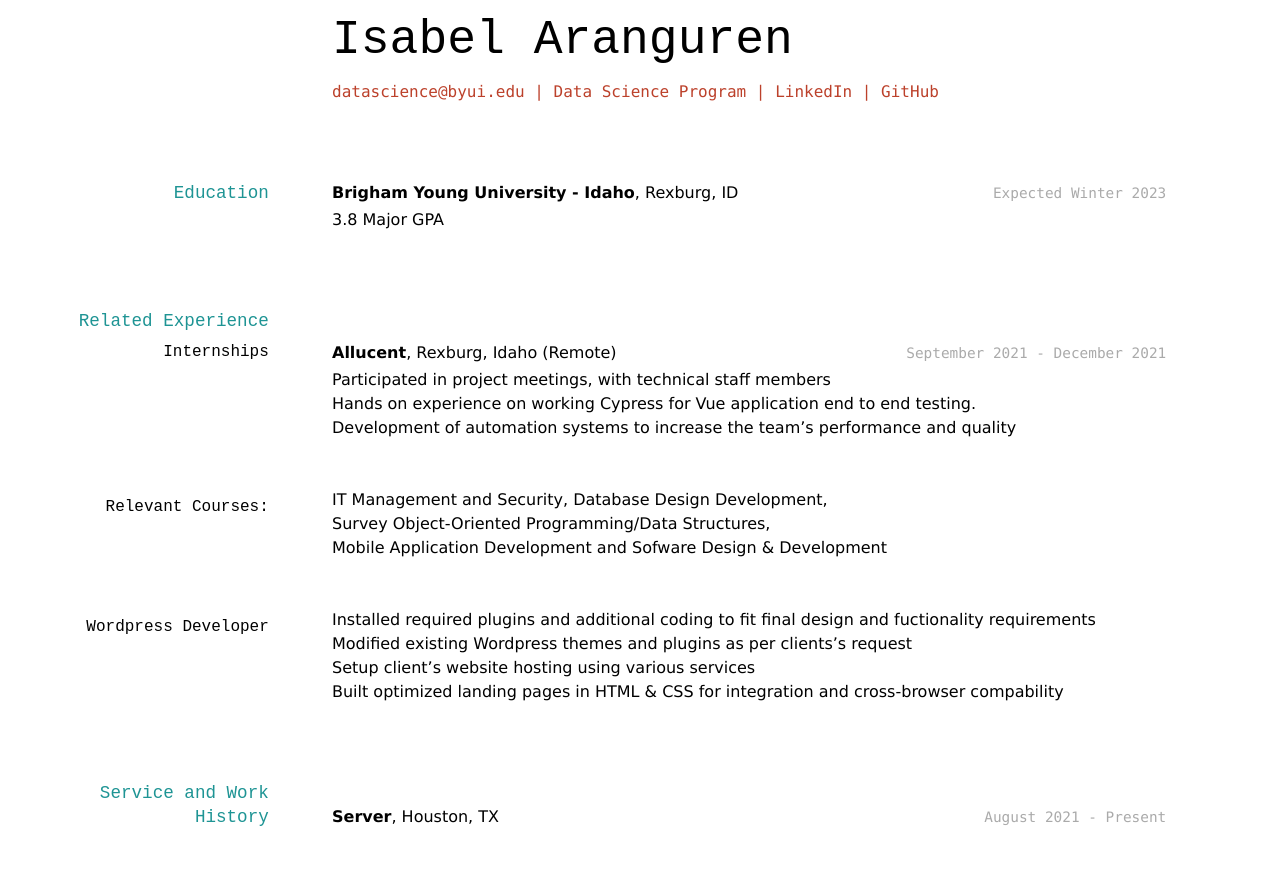
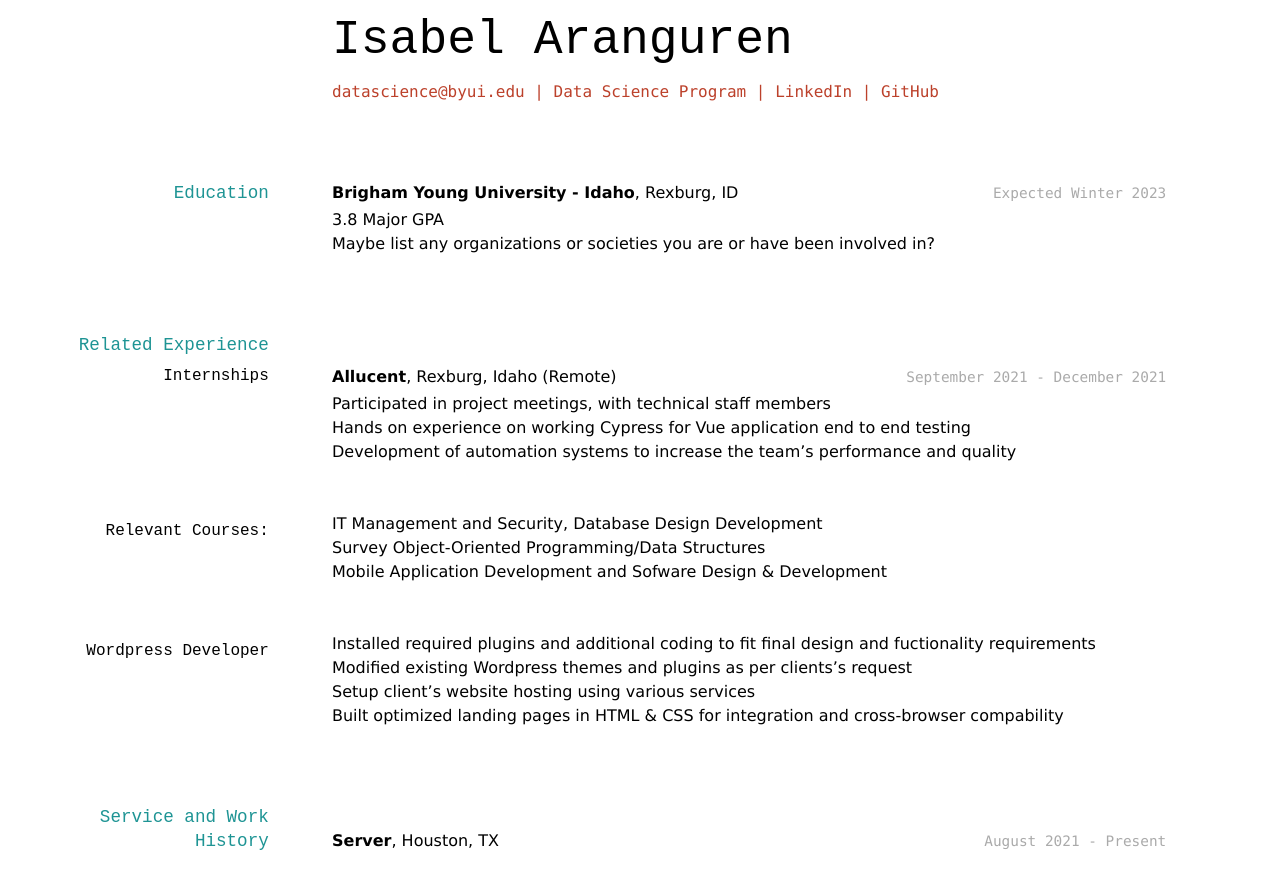
Before and after one commit to jimmyhan513/iaranguren-resume, a Jekyll site: the page built from docs/index.md, in a window 1280 px wide. Shown: the top 889 px of the page. Built offline with Jekyll 4.4.1, drawn with Linux system fonts in a browser that asks for light colours.

Commit message:
Peer Review

```diff
--- a/docs/index.md
+++ b/docs/index.md
@@ -18,6 +18,7 @@ title: Isabel Aranguren's Resume
 __Brigham Young University - Idaho__, Rexburg, ID
 
 - 3.8 Major GPA
+- Maybe list any organizations or societies you are or have been involved in?
 
 
 ## Related Experience
@@ -27,13 +28,13 @@ __Brigham Young University - Idaho__, Rexburg, ID
 `September 2021 - December 2021`
 __Allucent__, Rexburg, Idaho (Remote)
 - Participated in project meetings, with technical staff members
-- Hands on experience on working Cypress for Vue application end to end testing.
+- Hands on experience on working Cypress for Vue application end to end testing
 - Development of automation systems to increase the team’s performance and quality
 
 
 ### Relevant Courses:
-- IT Management and Security, Database Design Development,
-- Survey Object-Oriented Programming/Data Structures,
+- IT Management and Security, Database Design Development
+- Survey Object-Oriented Programming/Data Structures
 - Mobile Application Development and Sofware Design & Development
 
 ### Wordpress Developer
```
